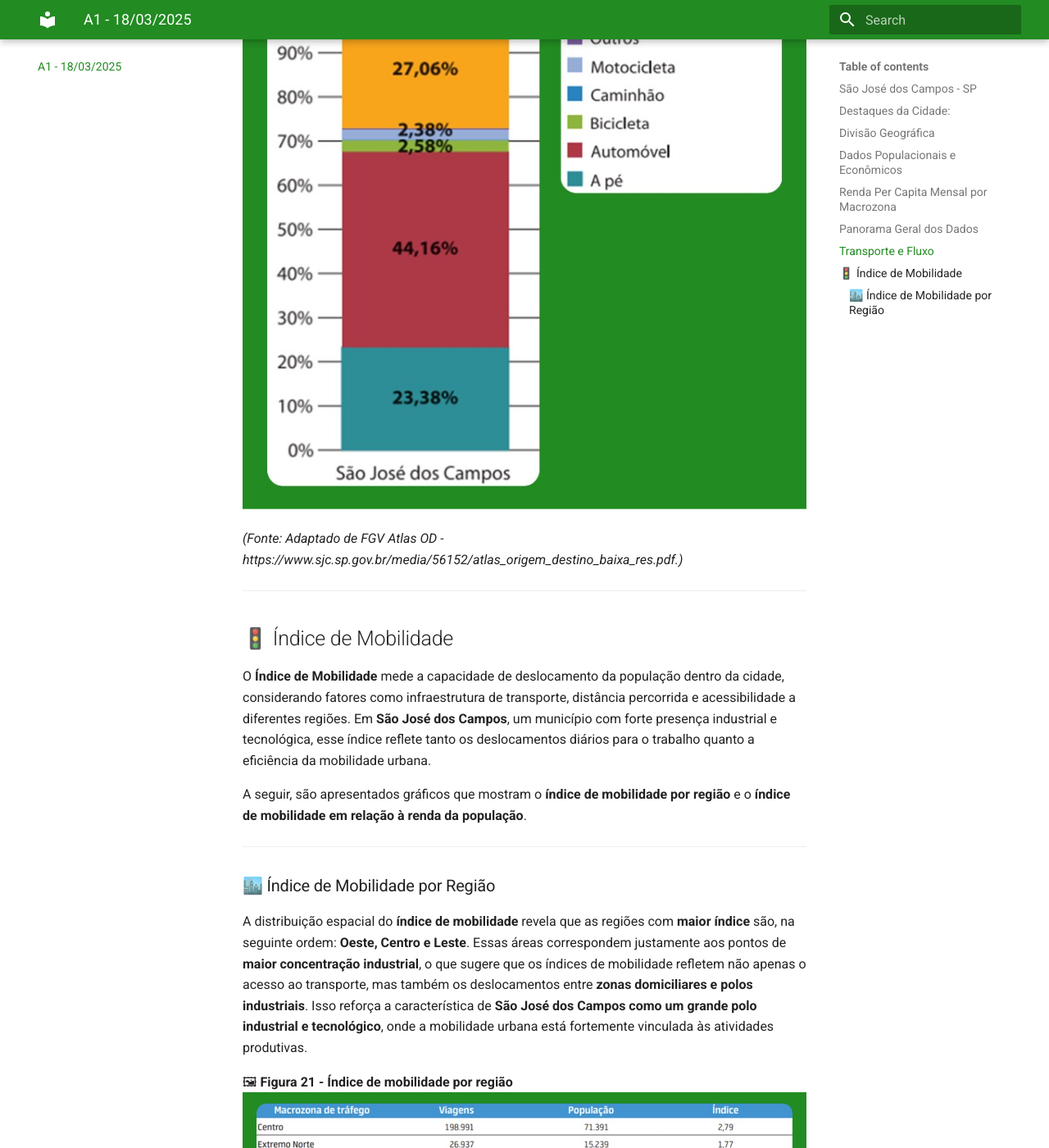
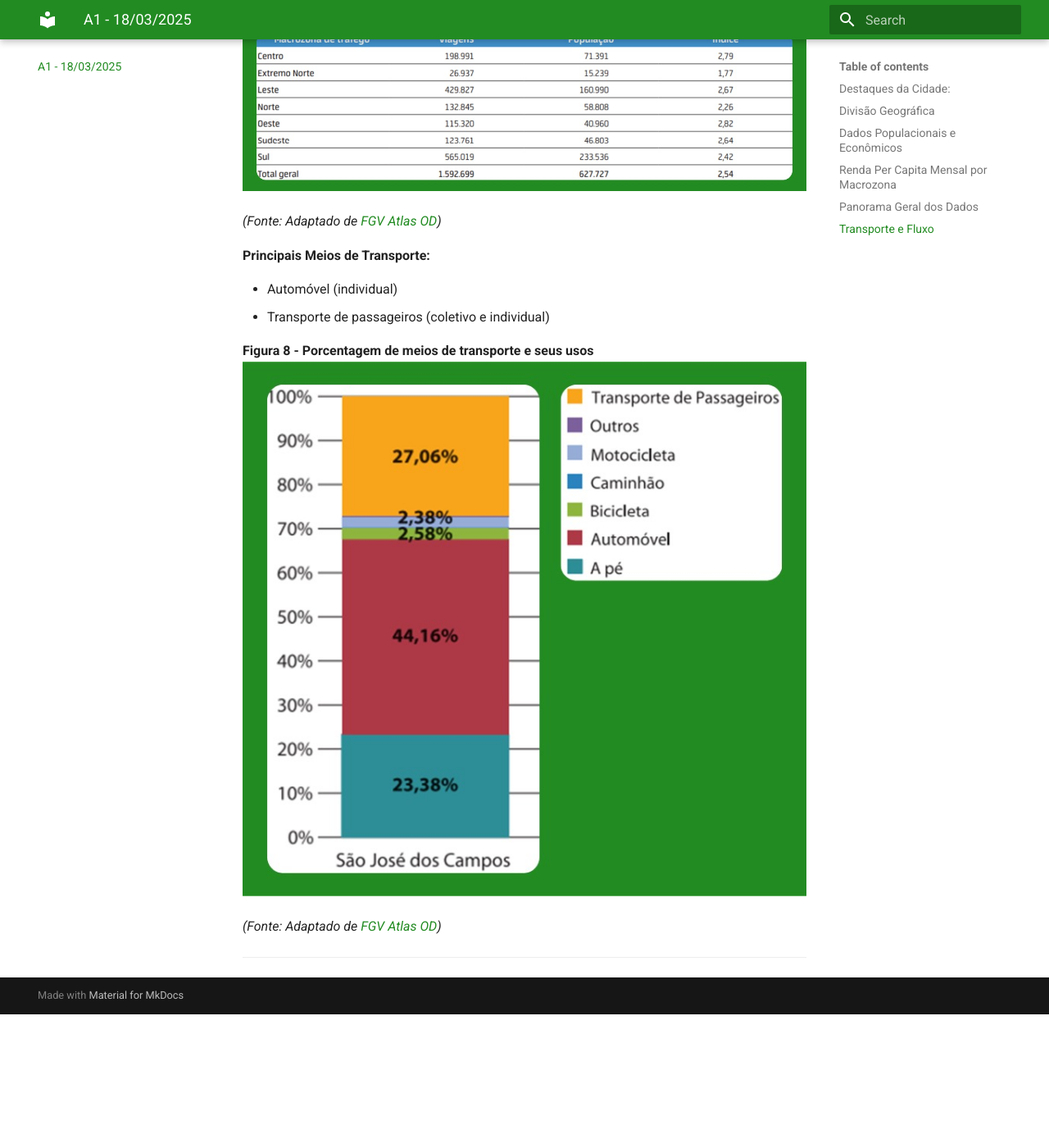
Before and after one commit to Lirucas/ProjetoTesteMkDocs, an MkDocs documentation site: the page built from docs/atv1.md, in a window 1280 px wide and 1400 px high, scrolled down 5174 px. Shown: the whole window at 82% size. Built offline with MkDocs 1.6.1 and Material for MkDocs 9.7.7, drawn with Linux system fonts in a browser that asks for light colours; after the commit the page ends 6411 px from its top, so only the background shows below that; some of the changed text lies outside the part shown.

Commit message:
Adicionando alterações no conteúdo, links, e fontes

```diff
--- a/docs/atv1.md
+++ b/docs/atv1.md
@@ -67,7 +66,7 @@
 ## Panorama Geral dos Dados
 
 **Figura 4 - Panorama Geral dos Dados Demográficos e Socioeconômicos**
-![Figura 4 - Panorama Geral dos Dados Demográficos e Socioeconômicos](assets/figura5.jpg)
+![Figura 4 - Panorama Geral dos Dados Demográficos e Socioeconômicos](assets/figura4.jpg)
 
 *(Fonte: Autor.)*
 
@@ -81,11 +80,13 @@
 *(Fonte: Adaptado de [FGV Atlas OD](https://www.sjc.sp.gov.br/media/56152/atlas_origem_destino_baixa_res.pdf))*
 
 **Principais Regiões de Origem das Viagens:**
- -Sul
+
+- Sul
 - Centro
 - Leste
 
 **Principais Regiões de Destino das Viagens:**
+
 - Sul
 - Leste
 - Centro
@@ -95,33 +96,25 @@
 
 *(Fonte: Adaptado de [FGV Atlas OD](https://www.sjc.sp.gov.br/media/56152/atlas_origem_destino_baixa_res.pdf))*
 
----
+**Regiões com Maior Mobilidade:**
 
-**Figura 18 - Porcentagem de meios de transporte e seus usos**
-![Figura 18 - Porcentagem de meios de transporte e seus usos](assets/figura8.jpg)
+- Oeste
+- Centro
+- Leste
 
-*(Fonte: Adaptado de FGV Atlas OD - https://www.sjc.sp.gov.br/media/56152/atlas_origem_destino_baixa_res.pdf.)*
+**Figura 7 - Índice de mobilidade por região**
+![Figura 7 - Índice de mobilidade por região](assets/figura7.jpg)
+
+*(Fonte: Adaptado de [FGV Atlas OD](https://www.sjc.sp.gov.br/media/56152/atlas_origem_destino_baixa_res.pdf))*
+
+**Principais Meios de Transporte:**
+
+- Automóvel (individual)
+- Transporte de passageiros (coletivo e individual)
+
+**Figura 8 - Porcentagem de meios de transporte e seus usos**
+![Figura 8 - Porcentagem de meios de transporte e seus usos](assets/figura8.jpg)
+
+*(Fonte: Adaptado de [FGV Atlas OD](https://www.sjc.sp.gov.br/media/56152/atlas_origem_destino_baixa_res.pdf))*
 
 ---
-
-
-## 🚦 Índice de Mobilidade
-
-O **Índice de Mobilidade** mede a capacidade de deslocamento da população dentro da cidade, considerando fatores como infraestrutura de transporte, distância percorrida e acessibilidade a diferentes regiões. Em **São José dos Campos**, um município com forte presença industrial e tecnológica, esse índice reflete tanto os deslocamentos diários para o trabalho quanto a eficiência da mobilidade urbana.
-
-A seguir, são apresentados gráficos que mostram o **índice de mobilidade por região** e o **índice de mobilidade em relação à renda da população**.
-
----
-
-### 🏙️ Índice de Mobilidade por Região
-
-A distribuição espacial do **índice de mobilidade** revela que as regiões com **maior índice** são, na seguinte ordem: **Oeste, Centro e Leste**. Essas áreas correspondem justamente aos pontos de **maior concentração industrial**, o que sugere que os índices de mobilidade refletem não apenas o acesso ao transporte, mas também os deslocamentos entre **zonas domiciliares e polos industriais**. Isso reforça a característica de **São José dos Campos como um grande polo industrial e tecnológico**, onde a mobilidade urbana está fortemente vinculada às atividades produtivas.
-
-🖼 **Figura 21 - Índice de mobilidade por região**
-![Figura 21 - Índice de mobilidade por região](assets/figura7.jpg)
-
-*(Fonte: Adaptado de FGV Atlas OD - https://www.sjc.sp.gov.br/media/56152/atlas_origem_destino_baixa_res.pdf.)*
-
----
-
----
```
Also changed, not shown: other parts of docs/atv1.md (+2 -3 lines).
